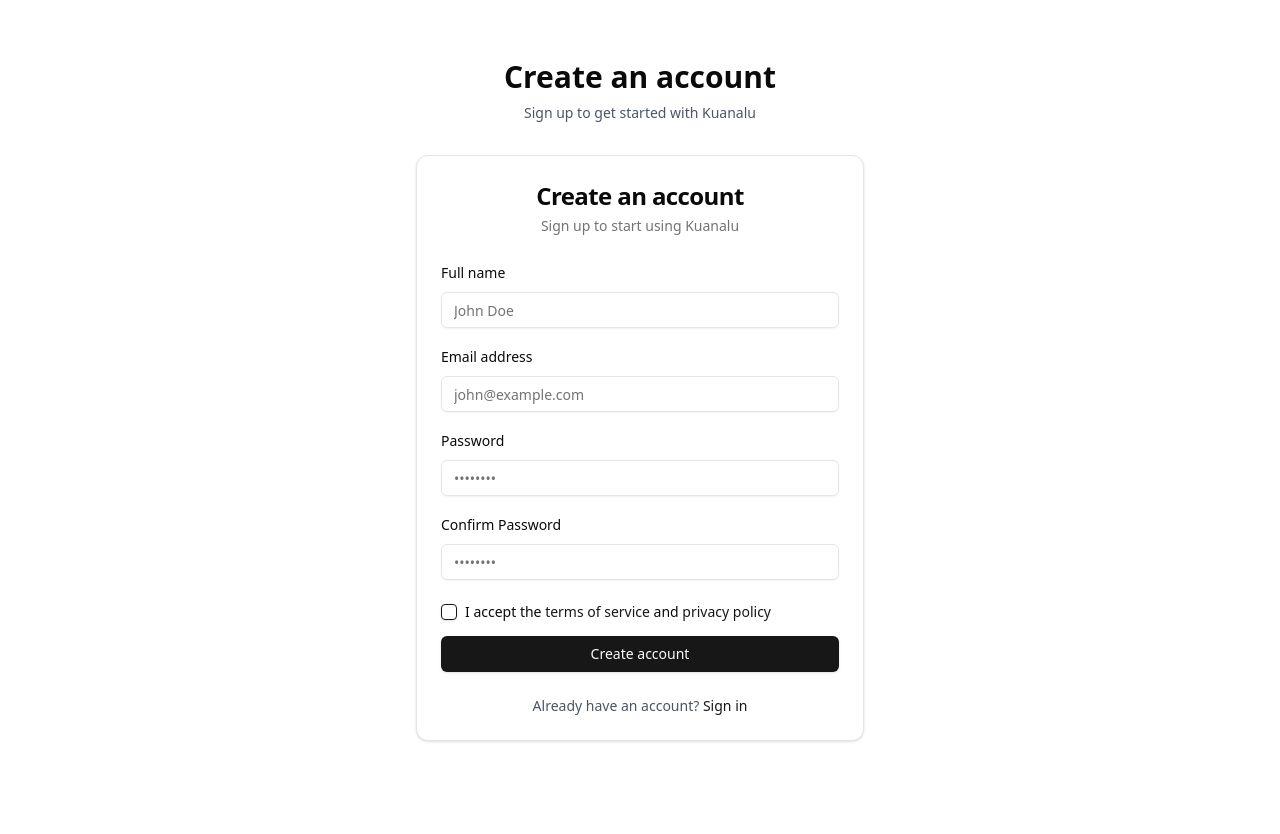
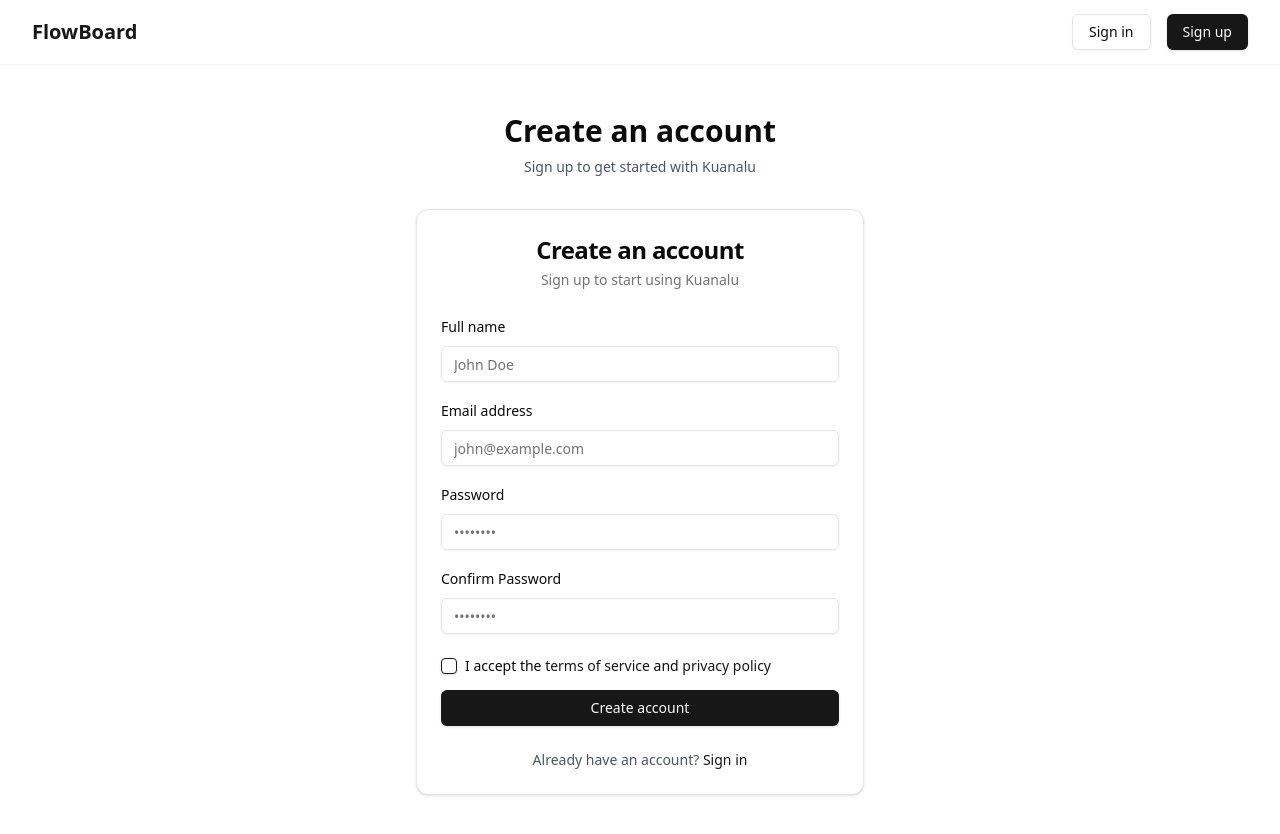
Before and after one commit to abeyoshida/kuanalu, a Next.js app: page /auth/register in a window 1280 px wide. Shown: the top 834 px of the page. Before the commit the page ends 800 px from the top, so only its background shows below. Built offline with nearby package versions, Linux system fonts and the light colour scheme; no server answers.

Commit message:
Add header to register and login

```diff
--- a/src/app/auth/login/page.tsx
+++ b/src/app/auth/login/page.tsx
@@ -1,6 +1,8 @@
 import { LoginForm } from "@/components/auth/login-form";
 import { auth } from "@/lib/auth/auth";
 import { redirect } from "next/navigation";
+import Link from "next/link";
+import { Button } from "@/components/ui/button";
 
 interface LoginPageProps {
   searchParams: {
@@ -23,7 +25,32 @@
   }
 
   return (
-    <div className="flex min-h-screen flex-col items-center justify-center py-12 px-4 sm:px-6 lg:px-8">
+    <div className="min-h-screen bg-white">
+      {/* Navigation */}
+      <header className="bg-white border-b border-gray-100">
+        <div className="container mx-auto px-4 sm:px-6 lg:px-8">
+          <div className="flex justify-between items-center h-16">
+            <div className="flex-shrink-0 flex items-center">
+              <Link href="/">
+                <span className="text-xl font-bold text-primary">FlowBoard</span>
+              </Link>
+            </div>
+            <nav className="hidden md:flex space-x-8">
+              {/* Navigation items */}
+            </nav>
+            <div className="flex items-center space-x-4">
+              <Link href="/auth/login">
+                <Button variant="outline">Sign in</Button>
+              </Link>
+              <Link href="/auth/register">
+                <Button>Sign up</Button>
+              </Link>
+            </div>
+          </div>
+        </div>
+      </header>
+
+      <div className="flex flex-col items-center justify-center py-12 px-4 sm:px-6 lg:px-8">
         <div className="w-full max-w-md space-y-8">
           <div className="text-center">
             <h1 className="text-3xl font-bold">Welcome back</h1>
@@ -35,5 +62,6 @@
           <LoginForm callbackUrl={callbackUrl} registered={registered} />
         </div>
       </div>
+    </div>
   );
 }
--- a/src/app/auth/register/page.tsx
+++ b/src/app/auth/register/page.tsx
@@ -1,6 +1,8 @@
 import { RegisterForm } from "@/components/auth/register-form";
 import { auth } from "@/lib/auth/auth";
 import { redirect } from "next/navigation";
+import Link from "next/link";
+import { Button } from "@/components/ui/button";
 
 interface RegisterPageProps {
   searchParams: {
@@ -21,7 +23,32 @@
   }
 
   return (
-    <div className="flex min-h-screen flex-col items-center justify-center py-12 px-4 sm:px-6 lg:px-8">
+    <div className="min-h-screen bg-white">
+      {/* Navigation */}
+      <header className="bg-white border-b border-gray-100">
+        <div className="container mx-auto px-4 sm:px-6 lg:px-8">
+          <div className="flex justify-between items-center h-16">
+            <div className="flex-shrink-0 flex items-center">
+              <Link href="/">
+                <span className="text-xl font-bold text-primary">FlowBoard</span>
+              </Link>
+            </div>
+            <nav className="hidden md:flex space-x-8">
+              {/* Navigation items */}
+            </nav>
+            <div className="flex items-center space-x-4">
+              <Link href="/auth/login">
+                <Button variant="outline">Sign in</Button>
+              </Link>
+              <Link href="/auth/register">
+                <Button>Sign up</Button>
+              </Link>
+            </div>
+          </div>
+        </div>
+      </header>
+
+      <div className="flex flex-col items-center justify-center py-12 px-4 sm:px-6 lg:px-8">
         <div className="w-full max-w-md space-y-8">
           <div className="text-center">
             <h1 className="text-3xl font-bold">Create an account</h1>
@@ -33,5 +60,6 @@
           <RegisterForm callbackUrl={callbackUrl} />
         </div>
       </div>
+    </div>
   );
 }
--- a/src/app/page.tsx
+++ b/src/app/page.tsx
@@ -48,7 +48,7 @@
                 Manage projects simply
               </h1>
               <p className="text-xl text-gray-600 mb-8">
-                FlowBoard helps to get it done.
+                FlowBoard helps to get it done all at once.
               </p>
               <div className="flex flex-col sm:flex-row gap-4">
                 <Link href="/auth/register">
@@ -206,7 +206,7 @@
         <div className="container mx-auto px-4 sm:px-6 lg:px-8 text-center">
           <h2 className="text-3xl font-bold text-white mb-6">Ready to get started?</h2>
           <p className="text-xl text-blue-100 mb-8 max-w-3xl mx-auto">
-            Join thousands of teams using FlowBoard to streamline their workflows and boost productivity.
+            Start using FlowBoard to streamline your workflows and boost productivity.
           </p>
           <Link href="/auth/register">
             <Button size="lg" variant="secondary" className="text-blue-600">
@@ -223,7 +223,7 @@
             <div className="mb-8 md:mb-0">
               <span className="text-xl font-bold text-gray-900">FlowBoard</span>
               <p className="mt-2 text-gray-600 max-w-xs">
-                Simple task management for your team.
+                Get it all done all at once.
               </p>
             </div>
             <div className="grid grid-cols-2 md:grid-cols-3 gap-8">
```
Lines whose indentation alone changed are shown as unchanged.
